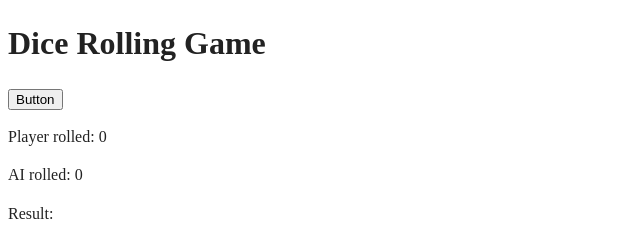
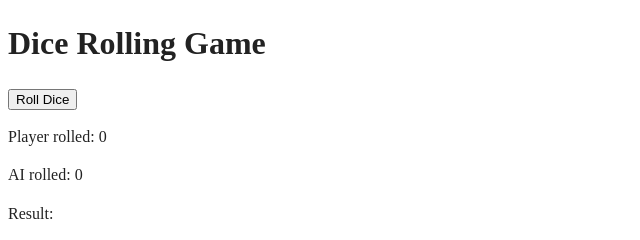
Before and after one commit to Yiling1201/A1, a website built with webpack: page ASSESSMENT PROJECT/index.html in a window 1280 px wide. Shown: the top 240 px of the page, 0-640 px from the left. Built offline with nearby package versions, Linux system fonts and the light colour scheme.

Commit message:
added cookies and button

```diff
--- a/ASSESSMENT PROJECT/index.html
+++ b/ASSESSMENT PROJECT/index.html
@@ -25,7 +25,7 @@
 <body>
 
 <h1>Dice Rolling Game</h1>
-<button id ="button0"> Button </button>
+<button id ="button0"> Roll Dice </button>
 <p id="playerRollText">Player rolled: 0</p>
 <p id="aiRollText">AI rolled: 0</p>
 <p id="result">Result: </p>
```
